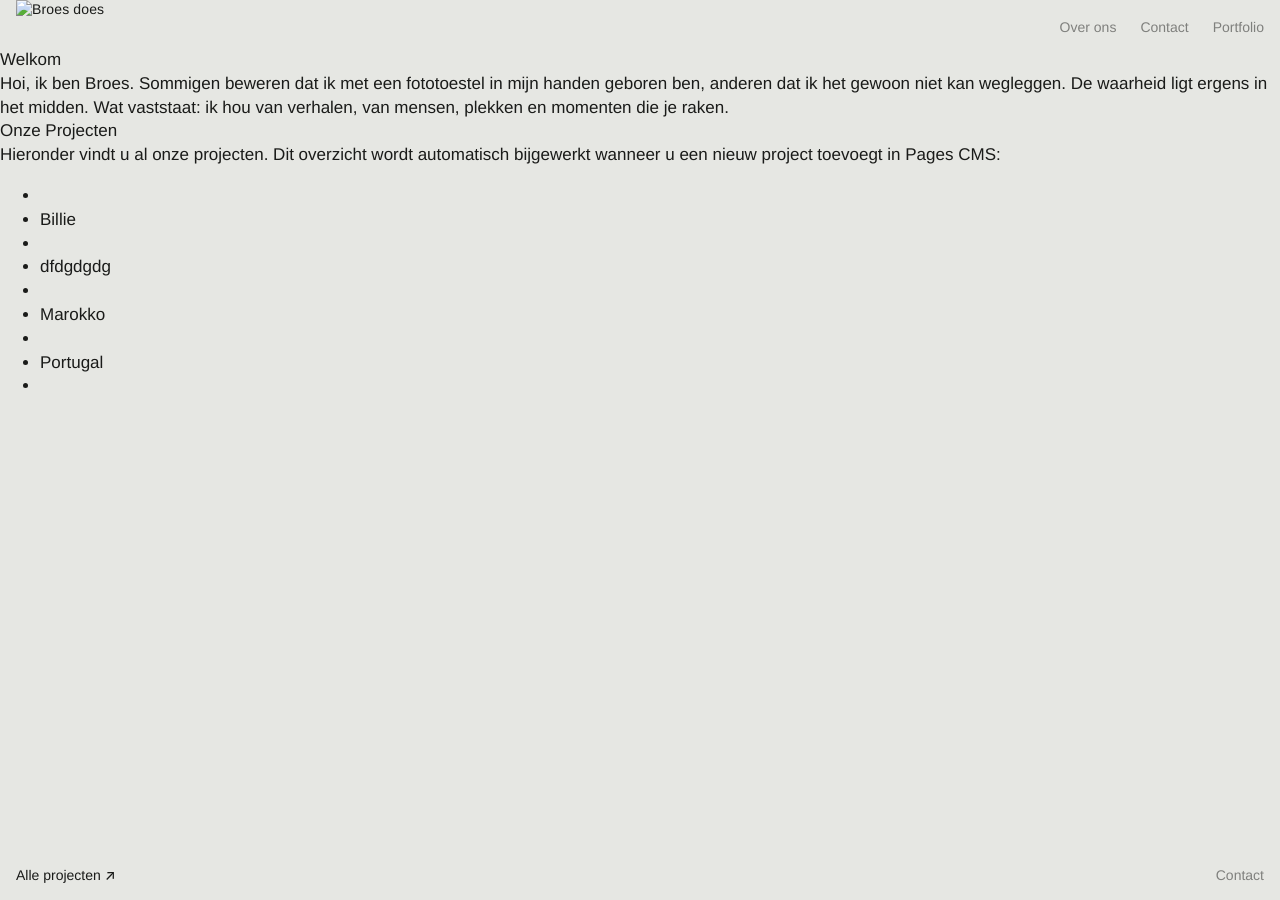
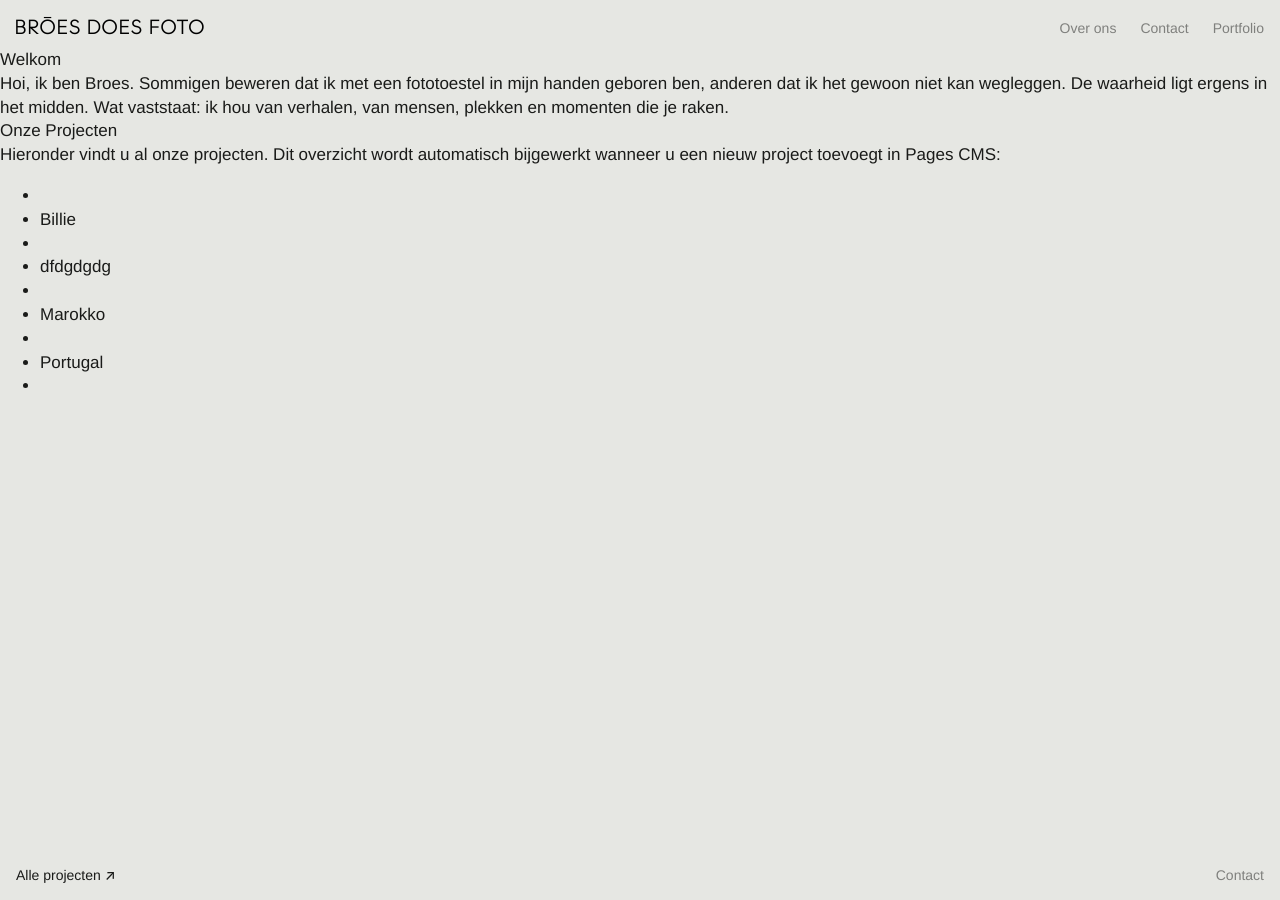
Before and after one commit to groetenuit/broesdoes, a Jekyll site: the page built from index.md, in a window 1280 px wide and 900 px high. Built offline with Jekyll 4.4.1, drawn with Linux system fonts in a browser that asks for light colours.

Commit message:
Update logo image source path in default layout

```diff
--- a/_layouts/default.html
+++ b/_layouts/default.html
@@ -12,7 +12,7 @@
 <body>
 <a class="skip" href="#inhoud">Naar de inhoud</a>
   <header class="site-header grid12">
-    <a class="logo-a" href="index.html"><img width="249" height="56" src="/Broes-Does-animated-logo-2.svg" class="custom-logo" alt="Broes does"></a>
+    <a class="logo-a" href="index.html"><img width="249" height="56" src="images/Broes-Does-animated-logo-2.svg" class="custom-logo" alt="Broes does"></a>
     <nav class="nav" aria-label="Hoofdmenu">
         <ul>
             <li><a href="over-ons.html">Over ons</a></li>
```
